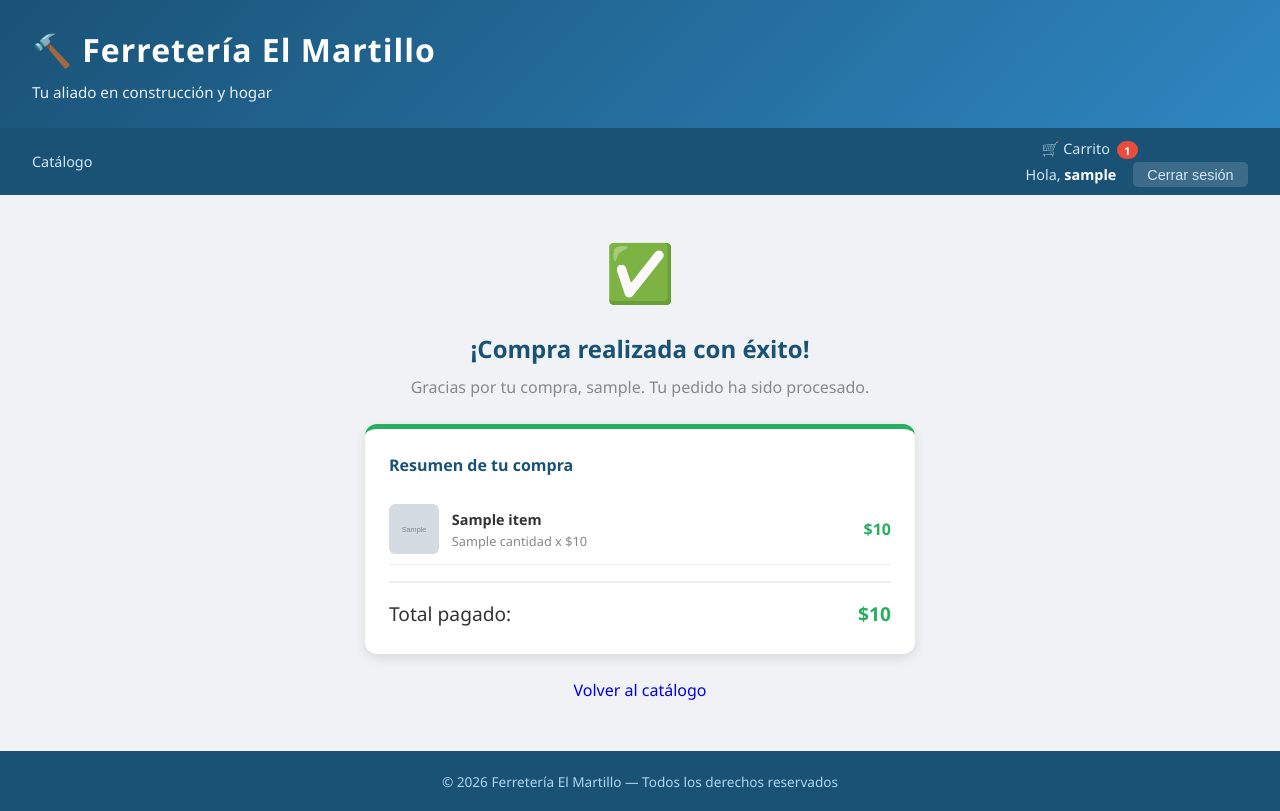
After one commit to Cristobalaros2/Evaluacion-1-Programacion-Back-End, a Django app: template catalogo/templates/catalogo/compra_exitosa.html in a window 1280 px wide. The commit adds this page. Run offline with Django 5.2, Linux system fonts and the light colour scheme; the template is opened without the code that fills it: most values are stand-ins (such as "Sample title", 1, 10 or a date in 2020); grey boxes marked "Sample" are stand-in pictures.

Commit message:
Agregar sistema de compra con descuento de stock

```diff
--- a/catalogo/static/css/style.css
+++ b/catalogo/static/css/style.css
@@ -685,3 +685,98 @@ footer {
     color: #888;
     margin-bottom: 1rem;
 }
+.carrito-derecha {
+    display: flex;
+    gap: 0.8rem;
+    align-items: center;
+}
+.btn-comprar {
+    background: #27ae60;
+    color: white;
+    border: none;
+    padding: 0.6rem 1.5rem;
+    border-radius: 8px;
+    font-weight: 700;
+    cursor: pointer;
+    font-size: 1rem;
+    transition: background 0.2s;
+}
+.btn-comprar:hover {
+    background: #2ecc71;
+}
+
+/* === COMPRA EXITOSA === */
+.compra-exitosa {
+    max-width: 550px;
+    margin: 0 auto;
+    text-align: center;
+}
+.compra-icono {
+    font-size: 3.5rem;
+    margin-bottom: 0.8rem;
+}
+.compra-exitosa h2 {
+    color: #1a5276;
+    margin-bottom: 0.4rem;
+}
+.compra-sub {
+    color: #888;
+    margin-bottom: 1.5rem;
+}
+.compra-detalle {
+    background: white;
+    border-radius: 12px;
+    padding: 1.5rem;
+    box-shadow: 0 4px 12px rgba(0,0,0,0.1);
+    text-align: left;
+    border-top: 5px solid #27ae60;
+}
+.compra-detalle h3 {
+    color: #1a5276;
+    margin-bottom: 1rem;
+    font-size: 1rem;
+}
+.compra-item {
+    display: flex;
+    align-items: center;
+    gap: 0.8rem;
+    padding: 0.6rem 0;
+    border-bottom: 1px solid #eee;
+}
+.compra-item:last-of-type {
+    border-bottom: none;
+}
+.compra-thumb {
+    width: 50px;
+    height: 50px;
+    object-fit: cover;
+    border-radius: 6px;
+}
+.compra-info {
+    flex: 1;
+}
+.compra-nombre {
+    font-weight: 600;
+    color: #333;
+    font-size: 0.9rem;
+}
+.compra-cant {
+    font-size: 0.8rem;
+    color: #888;
+}
+.compra-subtotal {
+    font-weight: 600;
+    color: #27ae60;
+    white-space: nowrap;
+}
+.compra-total {
+    display: flex;
+    justify-content: space-between;
+    font-size: 1.2rem;
+    margin-top: 1rem;
+    padding-top: 1rem;
+    border-top: 2px solid #eee;
+}
+.compra-total strong {
+    color: #27ae60;
+}
--- /dev/null
+++ b/catalogo/templates/catalogo/compra_exitosa.html
@@ -0,0 +1,33 @@
+{% extends "catalogo/base.html" %}
+{% load static %}
+
+{% block title %}Compra realizada — Ferretería El Martillo{% endblock %}
+
+{% block content %}
+<div class="compra-exitosa">
+    <div class="compra-icono">✅</div>
+    <h2>¡Compra realizada con éxito!</h2>
+    <p class="compra-sub">Gracias por tu compra, {{ username }}. Tu pedido ha sido procesado.</p>
+
+    <div class="compra-detalle">
+        <h3>Resumen de tu compra</h3>
+        {% for item in items %}
+        <div class="compra-item">
+            <img src="{% static item.imagen %}" alt="{{ item.nombre }}" class="compra-thumb">
+            <div class="compra-info">
+                <div class="compra-nombre">{{ item.nombre }}</div>
+                <div class="compra-cant">{{ item.cantidad }} x ${{ item.precio|floatformat:0 }}</div>
+            </div>
+            <div class="compra-subtotal">${{ item.subtotal|floatformat:0 }}</div>
+        </div>
+        {% endfor %}
+
+        <div class="compra-total">
+            <span>Total pagado:</span>
+            <strong>${{ total|floatformat:0 }}</strong>
+        </div>
+    </div>
+
+    <a href="{% url 'catalogo:lista' %}" class="btn-submit" style="text-align:center; display:block; text-decoration:none; margin-top:1.5rem;">Volver al catálogo</a>
+</div>
+{% endblock %}
--- a/catalogo/urls.py
+++ b/catalogo/urls.py
@@ -17,4 +17,5 @@ urlpatterns = [
     path("carrito/agregar/<int:producto_id>/", views.agregar_al_carrito, name="agregar_al_carrito"),
     path("carrito/actualizar/<int:producto_id>/", views.actualizar_carrito, name="actualizar_carrito"),
     path("carrito/vaciar/", views.vaciar_carrito, name="vaciar_carrito"),
+    path("carrito/comprar/", views.realizar_compra, name="realizar_compra"),
 ]
```
Also changed, not shown: catalogo/templates/catalogo/carrito.html (+10 -4 lines), catalogo/views.py (+54 -0 lines).
